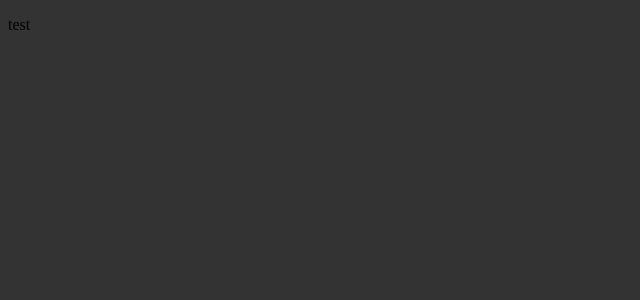
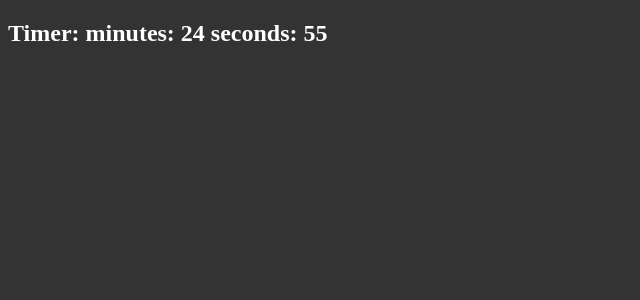
Before and after one commit to WersV/pomodoro-app, a Vue app: page / in a window 1280 px wide. Shown: the top 300 px of the page, without its empty margins (0-640 px from the left). Built offline with nearby package versions, Linux system fonts and the light colour scheme.

Commit message:
add working timer coundown

```diff
--- a/package.json
+++ b/package.json
@@ -20,6 +20,7 @@
     "eslint": "^8.49.0",
     "eslint-plugin-vue": "^9.17.0",
     "prettier": "^3.0.3",
+    "sass": "^1.67.0",
     "vite": "^4.4.9"
   }
 }
--- a/src/App.vue
+++ b/src/App.vue
@@ -1,10 +1,10 @@
+<template>
+  <MainView />
+</template>
+
 <script setup>
-
+import MainView from '@/views/Main.vue';
 </script>
-
-<template>
-<p>test</p>
-</template>
 
 <style>
 body {
--- /dev/null
+++ b/src/views/Main.vue
@@ -0,0 +1,47 @@
+<template>
+    <h2>Timer: minutes: {{ minutesToDisplay != null ? minutesToDisplay : '25'}}
+    seconds: {{ displaySeconds() }}
+    </h2>
+</template>
+
+<script setup>
+import {ref} from 'vue';
+
+const timeLeft = ref(1500000) //time in ms (25min)
+const seconds = ref(timeLeft.value/1000);
+const minutes = ref(seconds.value/60);
+const secondsToDisplay = ref(0);
+const minutesToDisplay = ref(25);
+// console.log('minutes:'+minutes.value,'seconds:'+seconds.value);
+// console.log(119%60);
+// console.log(Math.floor(119/60));
+const getTime = (time) => {
+  setInterval(() => {
+    seconds.value -= 1;
+    if(secondsToDisplay.value < 10) {
+      secondsToDisplay.value
+    }
+    secondsToDisplay.value = seconds.value%60;
+    minutesToDisplay.value = Math.floor(seconds.value/60);
+    // console.log(seconds.value);
+  }, 1000)
+}
+
+const displaySeconds = () => {
+  if(secondsToDisplay.value != null) {
+    if(secondsToDisplay.value < 10) {
+      return `0${secondsToDisplay.value}`
+    }
+    return secondsToDisplay.value
+  } else if(secondsToDisplay.value === null) {
+    return '00';
+  }
+}
+getTime();
+</script>
+
+<style lang="scss" scoped>
+ h2 {
+  color: white;
+ }
+</style>
```
Also changed, not shown: 1 other file (tests, documents, lock files or other folders).
